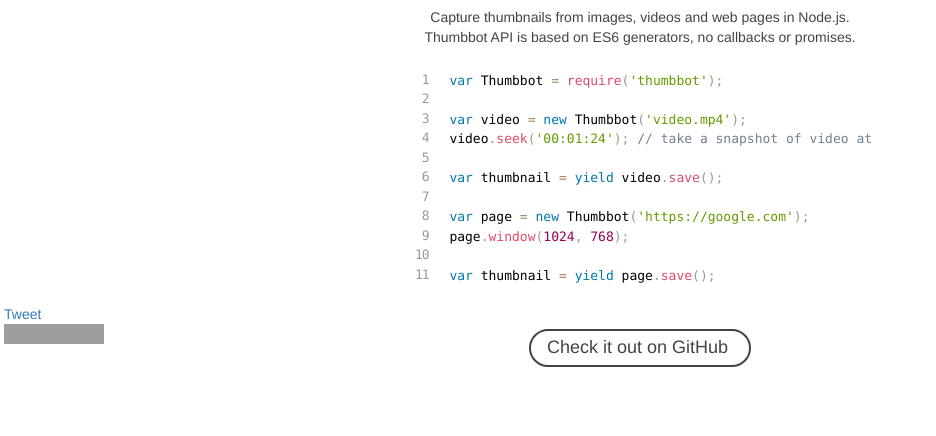
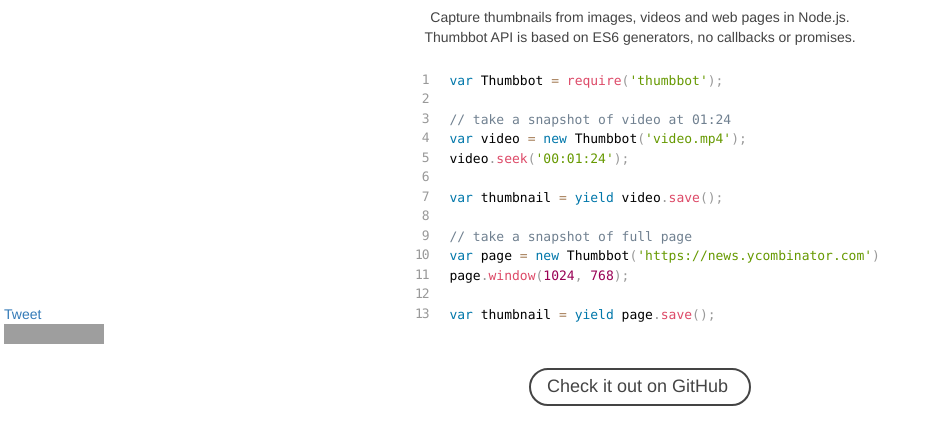
Before and after one commit to vadimdemedes/thumbbot, a plain HTML site: page index.html in a window 1280 px wide. Shown: the part 451-887 px from the top of the page, without its empty margins (0-936 px from the left). Before the commit the page ends 848 px from the top, so only its background shows below. Drawn offline with nearby package versions, Linux system fonts and the light colour scheme; grey boxes are pictures that could not be loaded.

Commit message:
minor improvements

```diff
--- a/index.html
+++ b/index.html
@@ -2,6 +2,7 @@
 <html>
 <head>
 	<meta charset="utf-8">
+	<meta name="viewport" content="width=device-width, initial-scale=1">
 	<title>Thumbbot - Thumbnails from images, videos and web pages</title>
 	<link href="https://maxcdn.bootstrapcdn.com/bootstrap/3.3.1/css/bootstrap.min.css" rel="stylesheet">
 	<link href="stylesheets/main.css" rel="stylesheet">
@@ -21,12 +22,14 @@
 		<div class="code-example">
 			<pre class="line-numbers"><code class="language-javascript">var Thumbbot = require('thumbbot');
 
+// take a snapshot of video at 01:24
 var video = new Thumbbot('video.mp4');
-video.seek('00:01:24'); // take a snapshot of video at 01:24
+video.seek('00:01:24');
 
 var thumbnail = yield video.save();
 
-var page = new Thumbbot('https://google.com');
+// take a snapshot of full page
+var page = new Thumbbot('https://news.ycombinator.com');
 page.window(1024, 768);
 
 var thumbnail = yield page.save();</code></pre>
```
